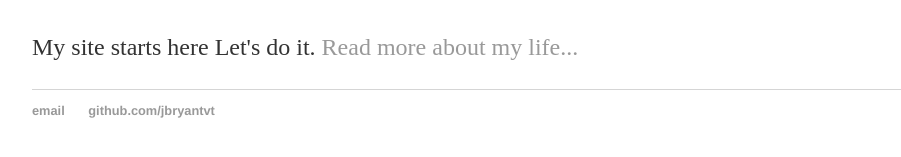
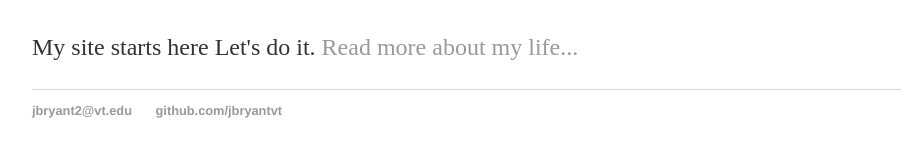
Before and after one commit to jbryantvt/jbryantvt.github.io, a Jekyll site: the page built from index.html, in a window 1280 px wide. Shown: the part 221-378 px from the top of the page, without its empty margins (160-1061 px from the left). Built offline with Jekyll 4.4.1, drawn with Linux system fonts in a browser that asks for light colours.

Commit message:
Update default.html
updated email and github link

```diff
--- a/_layouts/default.html
+++ b/_layouts/default.html
@@ -20,8 +20,8 @@
 			</div><!-- /.container -->
 			<footer>
 	    		<ul>
-        			<li><a href="mailto:jbryant2@vt.edu">email</a></li>
-        			<li><a href="https://github.com/hankquinlan">github.com/jbryantvt</a></li>
+        			<li><a href="mailto:jbryant2@vt.edu">jbryant2@vt.edu</a></li>
+        			<li><a href="https://github.com/jbryantvt">github.com/jbryantvt</a></li>
 			</ul>
 		</footer>
 	</body>
```
